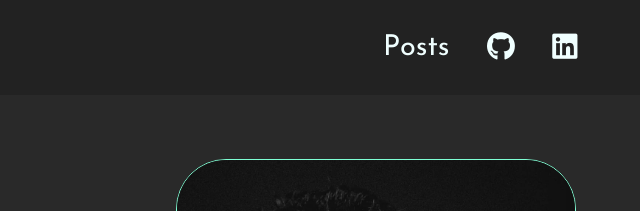
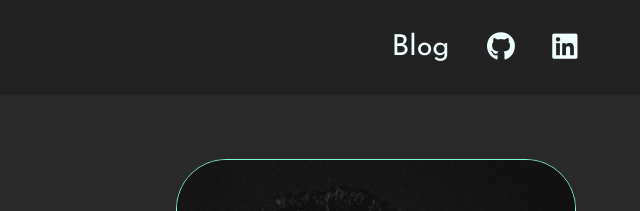
Before and after one commit to lazarogomes99/Profile-Resume, a plain HTML site: page index.html in a window 1280 px wide. Shown: the top 211 px of the page, 640-1280 px from the left. Drawn offline with Linux system fonts and the light colour scheme.

Commit message:
adicionando link do blog

```diff
--- a/index.html
+++ b/index.html
@@ -19,7 +19,7 @@
         <h1>LázaroGomes</h1>
 
         <nav>
-            <a href="https://www.linkedin.com/in/lazaro-g/recent-activity/articles/" target="_blank">Posts</a>
+            <a href="https://lazarogomes-blog.notion.site/Compartilhando-Aprendizado-f6baf0f447db4245a12444a3ab6caf96?pvs=4" target="_blank">Blog</a>
             <a href="https://github.com/lazarogomes99" target="_blank">
                 <i class="fab fa-github"></i>
             </a>
```
